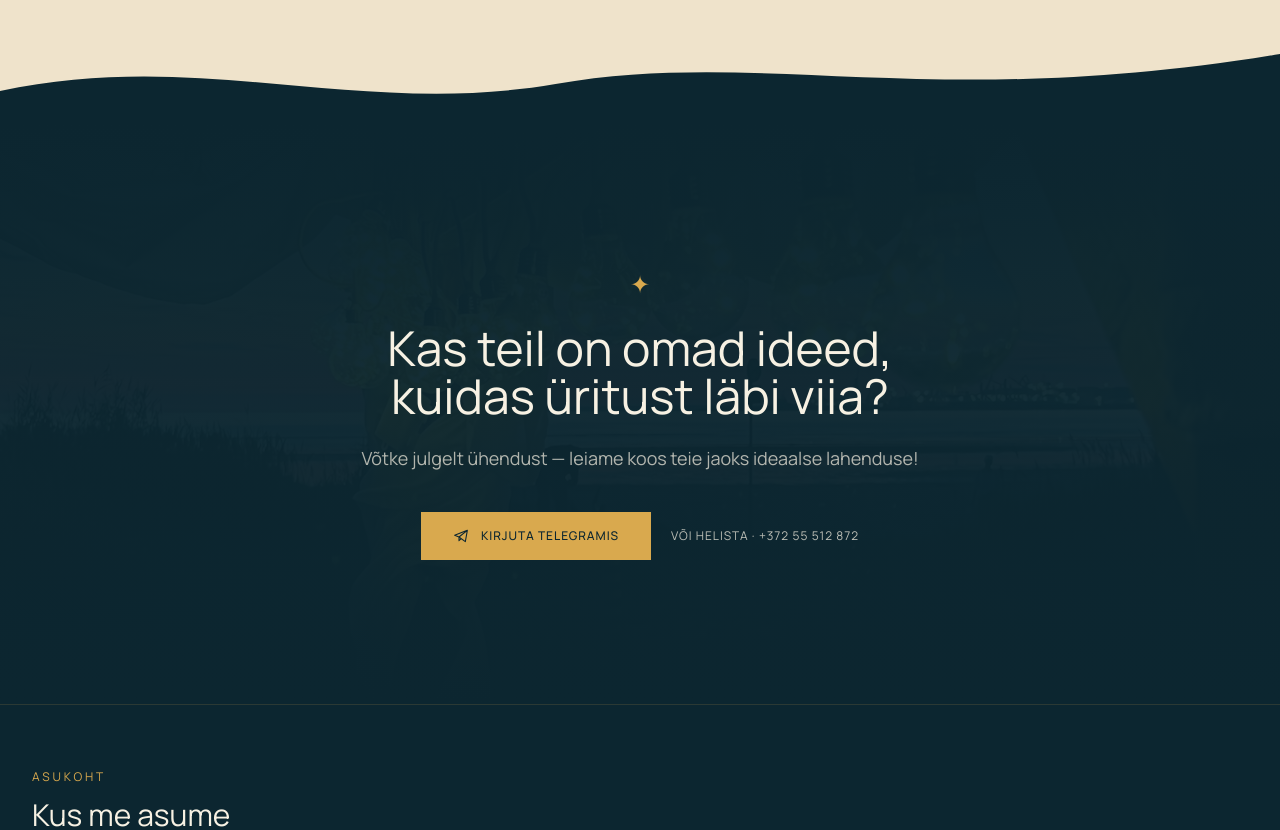
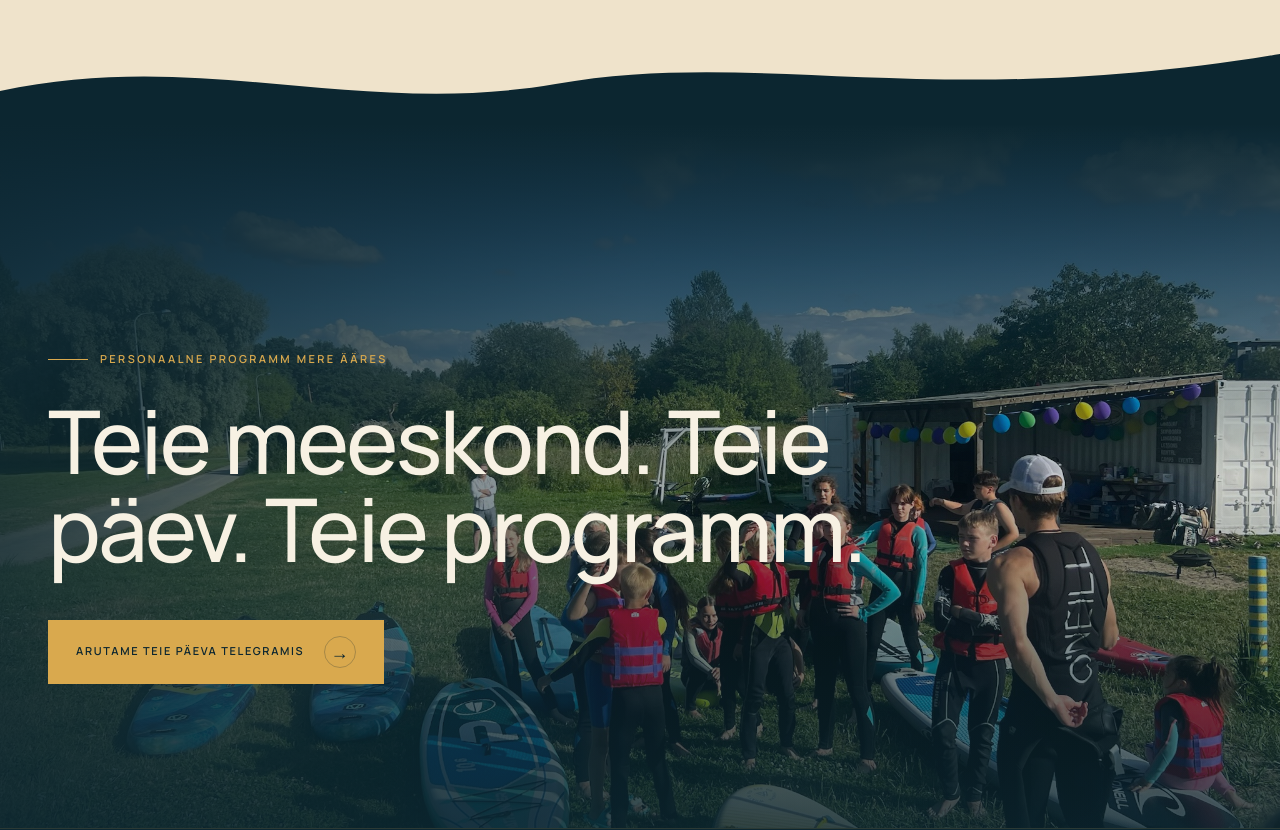
Before and after one commit to TurOne19/Time-to-Surf-Firmauritused, a Next.js app: page / in a window 1280 px wide. Shown: the part 9320-10150 px from the top of the page. Built offline with nearby package versions, Linux system fonts and the light colour scheme.

Commit message:
кгегкг

```diff
--- a/components/FinalCta.tsx
+++ b/components/FinalCta.tsx
@@ -1,52 +1,45 @@
 "use client";
 
+import Image from "next/image";
 import { useLanguage } from "@/lib/language-context";
-import { TELEGRAM_URL, PHONE_TEL, PHONE_DISPLAY } from "@/lib/constants";
+import { TELEGRAM_URL } from "@/lib/constants";
 
 export default function FinalCta() {
   const { t } = useLanguage();
 
   return (
-    <section id="contact" className="relative bg-ink overflow-hidden">
-      <div
-        className="absolute inset-0 bg-cover bg-center opacity-25"
-        style={{ backgroundImage: "url('/hero.jpg')" }}
+    <section id="contact" className="relative flex min-h-[88svh] items-end overflow-hidden bg-ink">
+      <Image
+        src="/intro-team.jpg"
+        alt=""
+        fill
+        className="object-cover object-[62%_center]"
+        sizes="100vw"
       />
-      <div className="absolute inset-0 bg-gradient-to-b from-ink via-ink/85 to-ink" />
+      <div className="absolute inset-0 bg-gradient-to-b from-ink via-ink/15 to-ink/80" />
+      <div className="absolute inset-0 bg-gradient-to-r from-ink/80 via-ink/25 to-transparent" />
 
-      <div className="relative z-10 max-w-4xl mx-auto px-5 md:px-8 py-28 md:py-36 text-center flex flex-col items-center">
-        <span className="text-gold text-2xl mb-6" aria-hidden="true">✦</span>
-        <h2 className="font-display text-3xl md:text-5xl text-ivory text-balance leading-[1.12] mb-6">
-          {t.finalCta.title}
-        </h2>
-        <p className="font-body text-ivory/70 text-base md:text-lg max-w-xl mb-10">
-          {t.finalCta.subtitle}
-        </p>
+      <div className="relative z-10 mx-auto w-full max-w-[90rem] px-5 pb-24 pt-40 sm:px-8 md:pb-32 lg:px-12 lg:pb-36">
+        <div className="max-w-4xl">
+          <p className="mb-7 flex items-center gap-3 font-label text-[11px] font-semibold uppercase tracking-[0.22em] text-gold">
+            <span className="h-px w-10 bg-gold" aria-hidden="true" />
+            {t.finalCta.subtitle}
+          </p>
 
-        <div className="flex flex-wrap items-center justify-center gap-5">
+          <h2 className="max-w-4xl text-balance font-display text-4xl font-medium leading-[1.02] tracking-[-0.03em] text-ivory sm:text-6xl md:text-7xl lg:text-[5.5rem]">
+            {t.finalCta.title}
+          </h2>
+
           <a
             href={TELEGRAM_URL}
             target="_blank"
             rel="noopener noreferrer"
-            className="inline-flex items-center gap-3 bg-gold text-ink px-8 py-4 font-label text-xs tracking-wideish uppercase font-medium hover:bg-ivory transition-colors"
+            className="group mt-10 inline-flex min-h-[56px] items-center gap-5 bg-gold px-7 py-4 font-label text-[11px] font-semibold uppercase tracking-[0.15em] text-ink transition-colors hover:bg-ivory md:mt-12"
           >
-            <svg width="16" height="16" viewBox="0 0 24 24" fill="none" aria-hidden="true">
-              <path
-                d="M21.5 3.5L2.5 11L9 13.5M21.5 3.5L18.5 20.5L9 13.5M21.5 3.5L9 13.5M9 13.5V19L12.3 15.9"
-                stroke="currentColor"
-                strokeWidth="1.6"
-                strokeLinecap="round"
-                strokeLinejoin="round"
-              />
-            </svg>
             {t.finalCta.telegramCta}
-          </a>
-
-          <a
-            href={`tel:${PHONE_TEL}`}
-            className="inline-flex items-center gap-2 text-ivory/75 font-label text-xs tracking-wideish uppercase hover:text-gold transition-colors"
-          >
-            {t.finalCta.callLabel} · {PHONE_DISPLAY}
+            <span className="flex h-8 w-8 items-center justify-center rounded-full border border-ink/25 text-lg transition-transform group-hover:translate-x-1" aria-hidden="true">
+              →
+            </span>
           </a>
         </div>
       </div>
--- a/lib/content.ts
+++ b/lib/content.ts
@@ -379,9 +379,9 @@ export const dictionaries: Record<Locale, Dictionary> = {
       items: [],
     },
     finalCta: {
-      title: "Kas teil on omad ideed, kuidas üritust läbi viia?",
-      subtitle: "Võtke julgelt ühendust — leiame koos teie jaoks ideaalse lahenduse!",
-      telegramCta: "Kirjuta Telegramis",
+      title: "Teie meeskond. Teie päev. Teie programm.",
+      subtitle: "Personaalne programm mere ääres",
+      telegramCta: "Arutame teie päeva Telegramis",
       callLabel: "või helista",
     },
     location: {
@@ -617,9 +617,9 @@ export const dictionaries: Record<Locale, Dictionary> = {
       items: [],
     },
     finalCta: {
-      title: "Have your own idea for the event?",
-      subtitle: "Reach out — together we'll find the perfect solution for you!",
-      telegramCta: "Message us on Telegram",
+      title: "Your team. Your day. Your program.",
+      subtitle: "A tailored program by the sea",
+      telegramCta: "Plan your day in Telegram",
       callLabel: "or call",
     },
     location: {
@@ -855,9 +855,9 @@ export const dictionaries: Record<Locale, Dictionary> = {
       items: [],
     },
     finalCta: {
-      title: "Есть свои идеи, как провести мероприятие?",
-      subtitle: "Смело связывайтесь — вместе найдём идеальное решение для вас!",
-      telegramCta: "Написать в Telegram",
+      title: "Ваша команда. Ваш день. Ваша программа.",
+      subtitle: "Индивидуальная программа у моря",
+      telegramCta: "Обсудить ваш день в Telegram",
       callLabel: "или позвоните",
     },
     location: {
```
